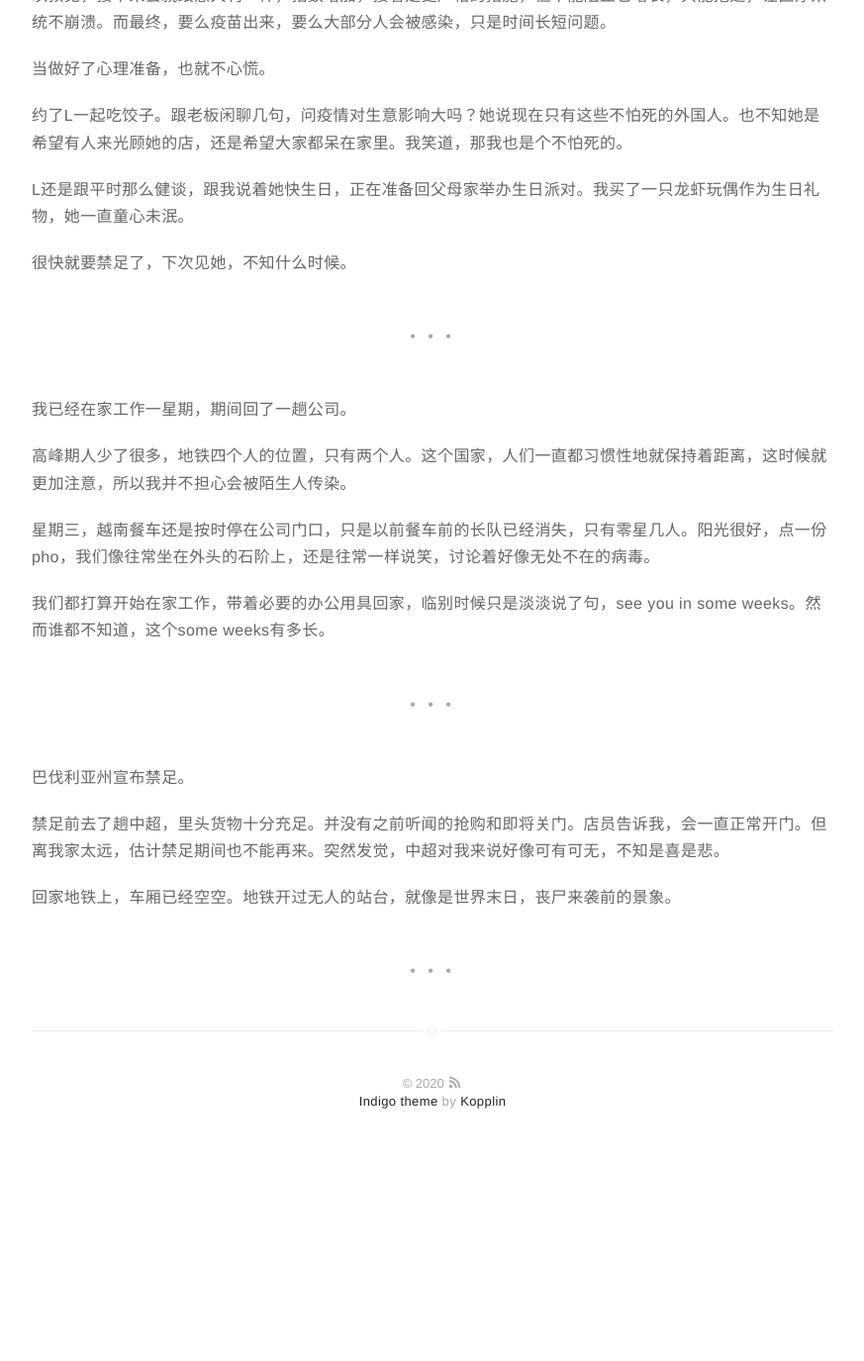
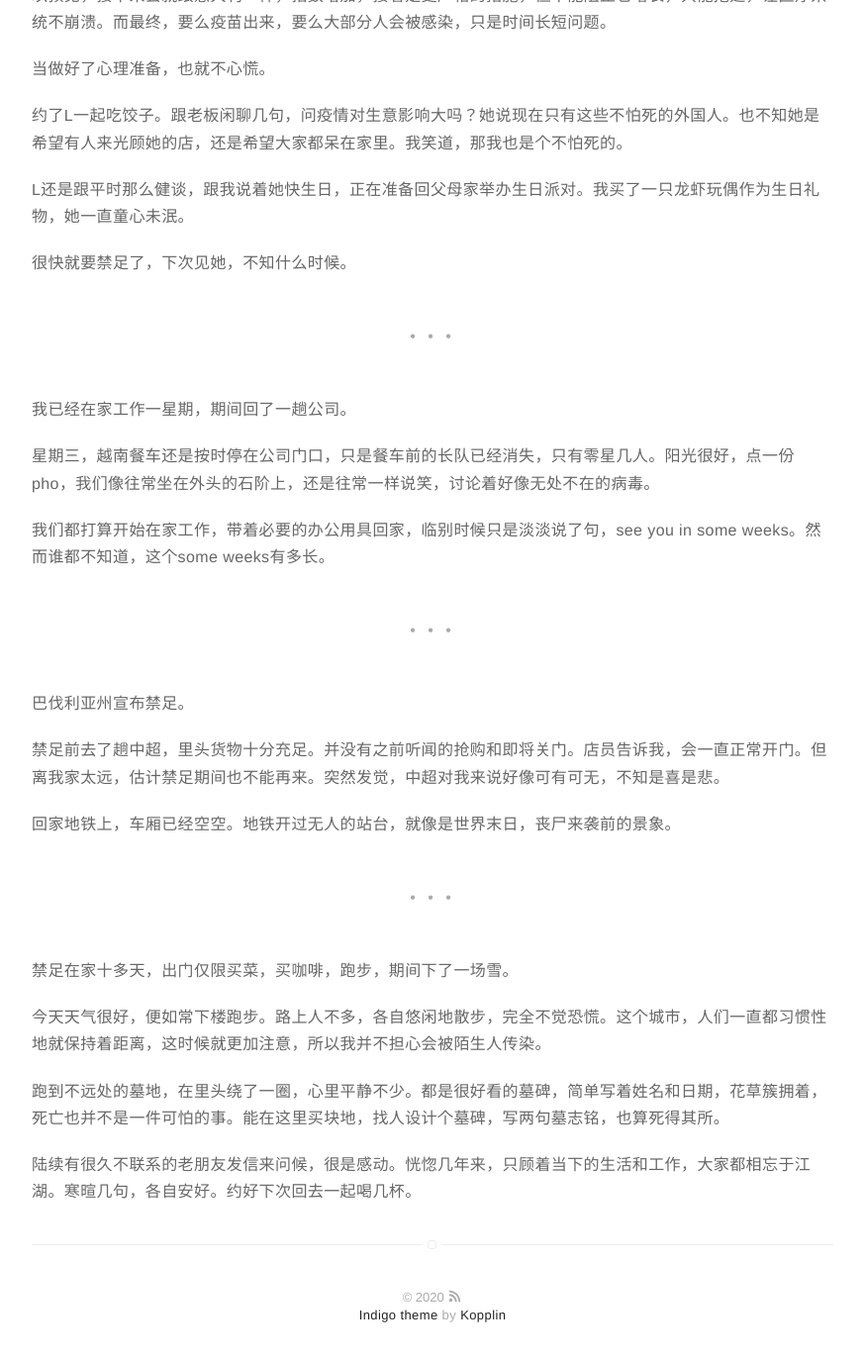
Before and after one commit to ruihqiu/ruihqiu.github.io, a Jekyll site: the page built from _posts/2020-03-22-Empty-city.markdown, in a window 1280 px wide and 1400 px high, scrolled down 1025 px. Shown: the top 1375 px of the window at 99% size, without its empty margins (203-1076 px from the left). Built offline with Jekyll 4.4.1, drawn with Linux system fonts in a browser that asks for light colours; before the commit the page ends 2209 px from its top, so only the background shows below that.

Commit message:
modify empty city

```diff
--- a/_posts/2020-03-22-Empty-city.markdown
+++ b/_posts/2020-03-22-Empty-city.markdown
@@ -35,9 +35,7 @@ L还是跟平时那么健谈，跟我说着她快生日，正在准备回父母
 
 我已经在家工作一星期，期间回了一趟公司。
 
-高峰期人少了很多，地铁四个人的位置，只有两个人。这个国家，人们一直都习惯性地就保持着距离，这时候就更加注意，所以我并不担心会被陌生人传染。
-
-星期三，越南餐车还是按时停在公司门口，只是以前餐车前的长队已经消失，只有零星几人。阳光很好，点一份pho，我们像往常坐在外头的石阶上，还是往常一样说笑，讨论着好像无处不在的病毒。
+星期三，越南餐车还是按时停在公司门口，只是餐车前的长队已经消失，只有零星几人。阳光很好，点一份pho，我们像往常坐在外头的石阶上，还是往常一样说笑，讨论着好像无处不在的病毒。
 
 我们都打算开始在家工作，带着必要的办公用具回家，临别时候只是淡淡说了句，see you in some weeks。然而谁都不知道，这个some weeks有多长。
 
@@ -50,3 +48,11 @@ L还是跟平时那么健谈，跟我说着她快生日，正在准备回父母
 回家地铁上，车厢已经空空。地铁开过无人的站台，就像是世界末日，丧尸来袭前的景象。
 
 <div class="breaker"></div>
+
+禁足在家十多天，出门仅限买菜，买咖啡，跑步，期间下了一场雪。
+
+今天天气很好，便如常下楼跑步。路上人不多，各自悠闲地散步，完全不觉恐慌。这个城市，人们一直都习惯性地就保持着距离，这时候就更加注意，所以我并不担心会被陌生人传染。
+
+跑到不远处的墓地，在里头绕了一圈，心里平静不少。都是很好看的墓碑，简单写着姓名和日期，花草簇拥着，死亡也并不是一件可怕的事。能在这里买块地，找人设计个墓碑，写两句墓志铭，也算死得其所。
+
+陆续有很久不联系的老朋友发信来问候，很是感动。恍惚几年来，只顾着当下的生活和工作，大家都相忘于江湖。寒暄几句，各自安好。约好下次回去一起喝几杯。
```
